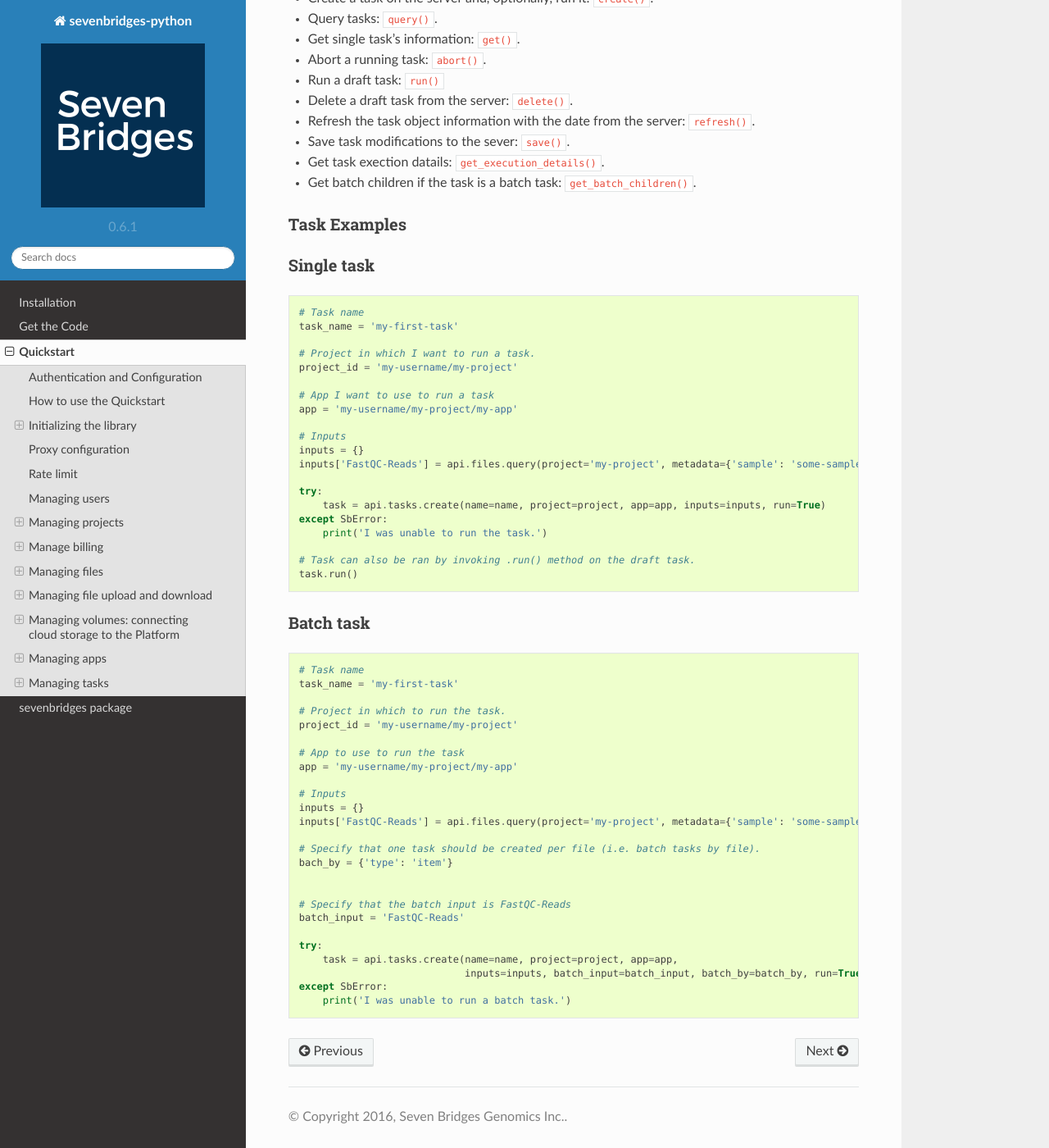
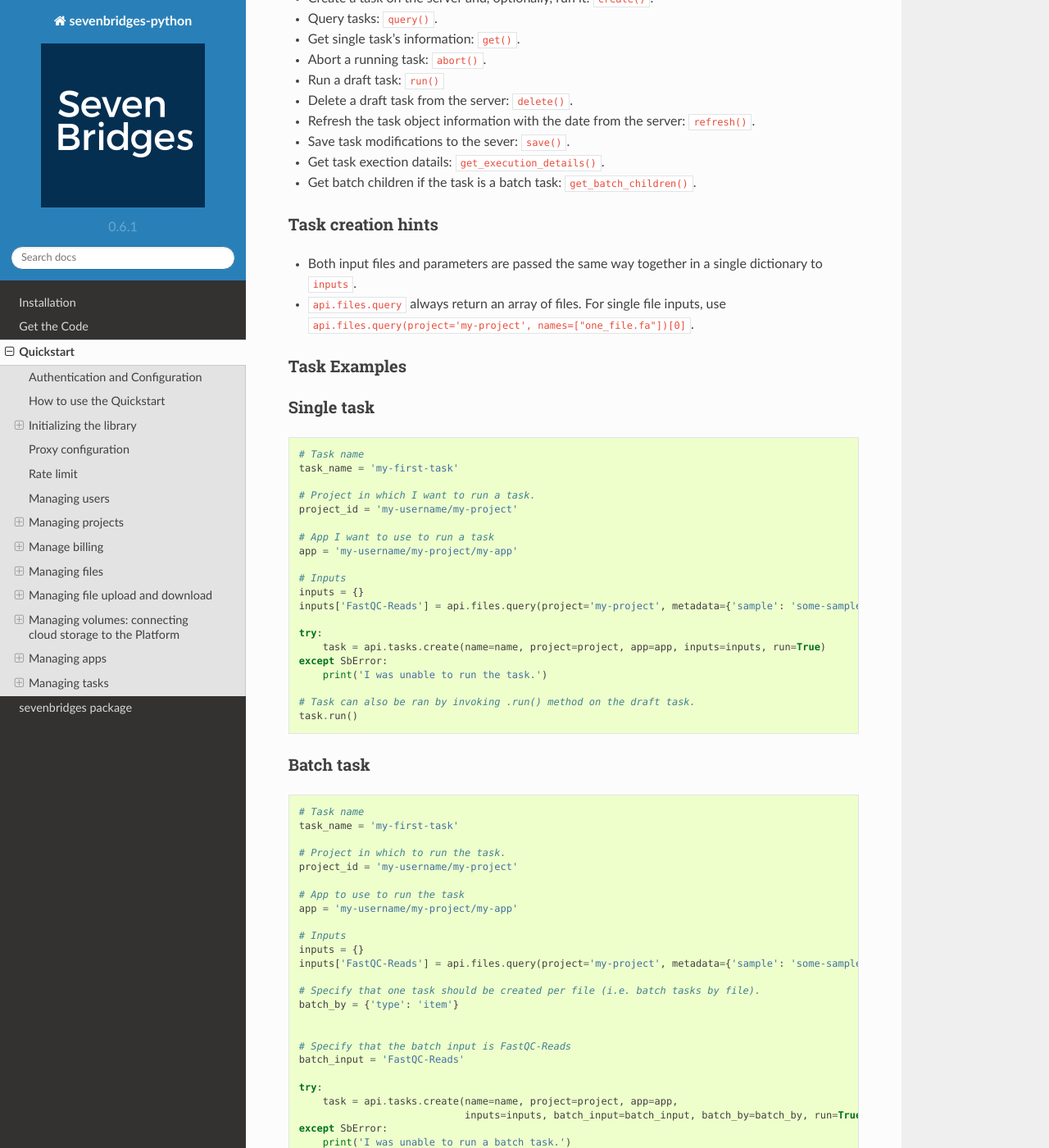
Before and after one commit to sbg/sevenbridges-python, a Sphinx documentation site: the page built from docs/quickstart.rst, in a window 1280 px wide and 1400 px high, scrolled down 20111 px. Shown: the whole window at 82% size. Built offline with Sphinx 7.4.7 and the Read the Docs theme 2.0.0, drawn with Linux system fonts in a browser that asks for light colours.

Commit message:
Typo fixes and minor improvements for task creation (#58)
* fix: typo

* new: some task creation hints

```diff
--- a/docs/quickstart.rst
+++ b/docs/quickstart.rst
@@ -952,6 +952,12 @@
 -  Get batch children if the task is a batch task:
    ``get_batch_children()``.
 
+Task creation hints
+~~~~~~~~~~
+
+- Both input files and parameters are passed the same way together in a single dictionary to ``inputs``.
+- ``api.files.query`` always return an array of files. For single file inputs, use ``api.files.query(project='my-project', names=["one_file.fa"])[0]``.
+
 
 Task Examples
 ~~~~~~~~~~~~~
@@ -1001,7 +1007,7 @@
     inputs['FastQC-Reads'] = api.files.query(project='my-project', metadata={'sample': 'some-sample'})
 
     # Specify that one task should be created per file (i.e. batch tasks by file).
-    bach_by = {'type': 'item'}
+    batch_by = {'type': 'item'}
 
 
     # Specify that the batch input is FastQC-Reads
```
